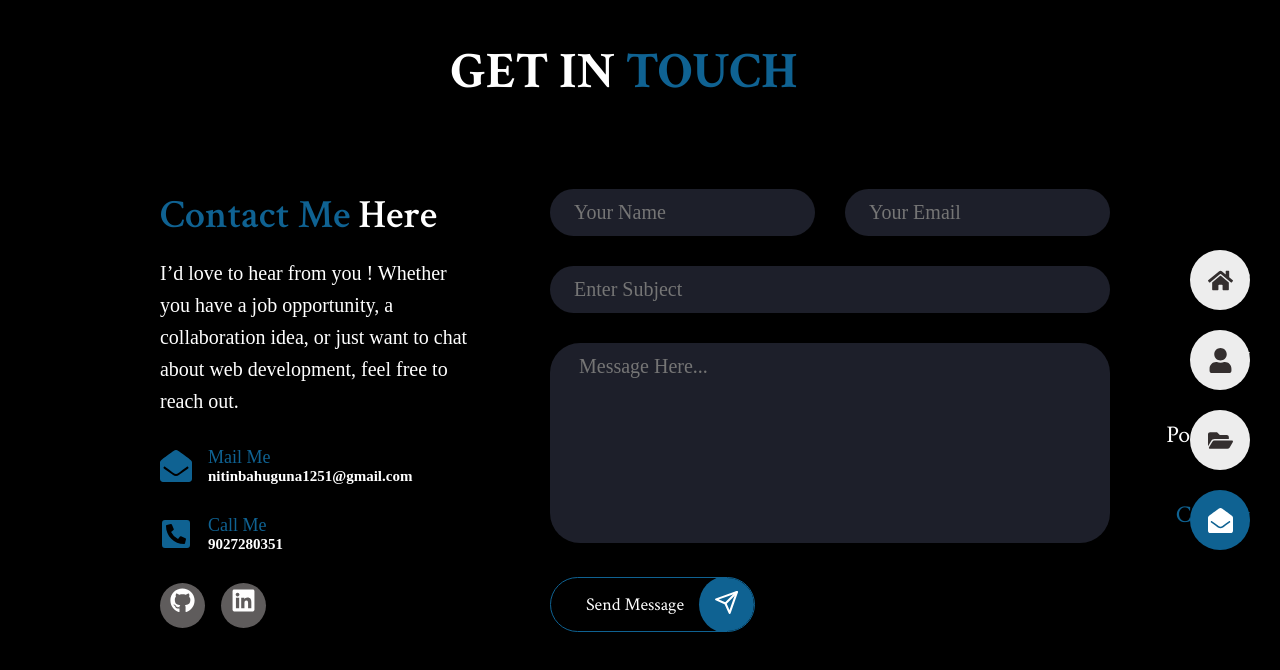
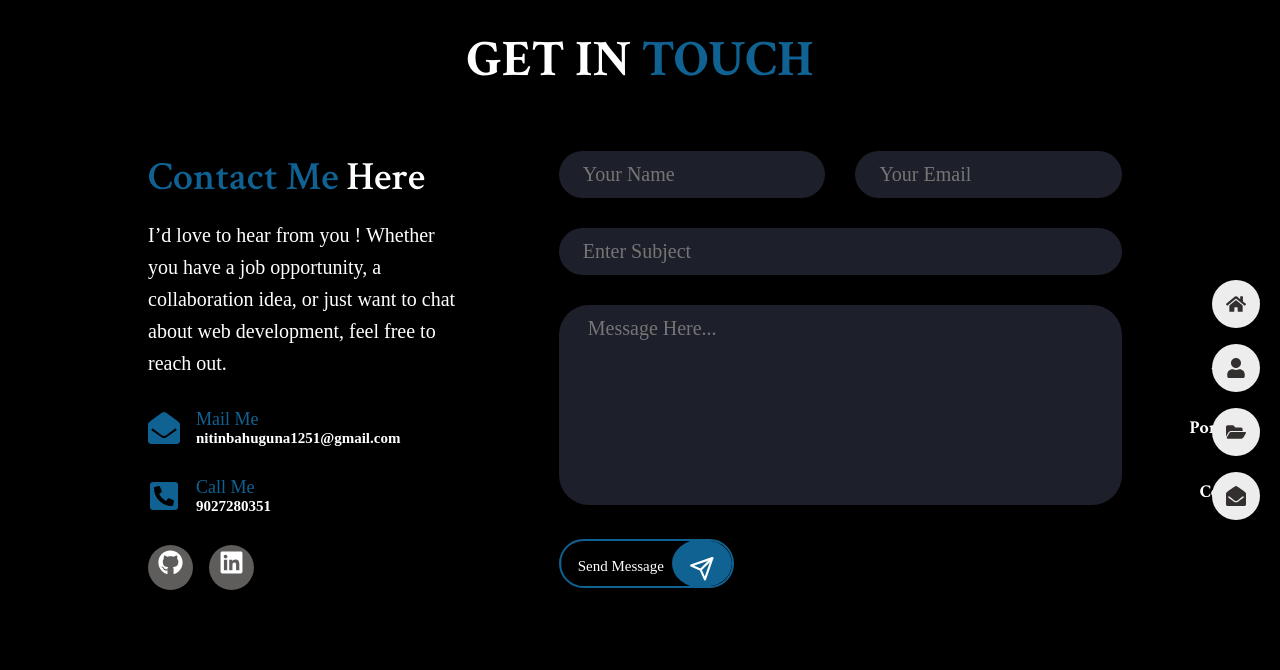
Before and after one commit to nitin-04/Personal-Portfolio, a React (Vite) app: page /contact in a window 1280 px wide. Shown: the top 670 px of the page. Built offline with nearby package versions, Linux system fonts and the light colour scheme; a web font is replaced by a local one.

Commit message:
refactor: improve layout and styling consistency across components

```diff
--- a/src/App.css
+++ b/src/App.css
@@ -1,4 +1,11 @@
 @import url('https://fonts.googleapis.com/css2?family=Crimson+Text:ital,wght@0,400;0,600;0,700;1,400;1,600;1,700&family=Playwrite+GB+S:ital,wght@0,100..400;1,100..400&display=swap');
+
+* {
+  margin: 0;
+  padding: 0;
+  box-sizing: border-box;
+  scroll-behavior: smooth;
+}
 
 
 :root {
@@ -33,13 +40,7 @@
   --weight-800: 800;
 }
 
-* {
-  margin: 0;
-  padding: 0;
-  box-sizing: border-box;
-  scroll-behavior: smooth;
 
-}
 
 /* Scrollbar */
 ::-webkit-scrollbar {
@@ -111,28 +112,28 @@ img {
 
 /* Resuable css */
 
-.container{
-  /* background-color: var(--first-color); */
-  max-width: 78.13%;
+.container {
+  max-width: 80%;
   margin-inline: auto;
-
+  /* background-color: #fff; */
 }
 
 .grid {
   display: grid;
-  gap: 30px;
+  gap: 5%;
 }
 
 .section {
-  padding-block: 3%;
+  padding-block: 2%;
 }
 
 .title {
   font-size: 4vw;
   font-weight: var(--weight-800);
   text-align: center;
-  margin: 0 2.5% 5% 0;
+  margin: 0 2% 3%;
 }
+
 
 span{
   color: var(--first-color);
@@ -142,16 +143,17 @@ span{
 .button {
   display: inline-block;
   color: var(--title-color);
-  border: 1px solid var(--first-color);
-  padding: 15px 70px 15px 35px;
-  border-radius: 35px;
-  font-family: var(--second-font);
+  border: 2px solid var(--first-color);
+  padding: 3% 12% 2% 3%;
+  border-radius: 50px;
+  font-family: var(--body-font);
   font-size: var(--small-font-size);
   font-weight: var(--weight-500);
   position: relative;
   overflow: hidden;
   transition: all 0.25s ease-in-out;
 }
+
 
 .button:hover {
   color: var(--text-white);
@@ -177,10 +179,10 @@ span{
   position: absolute;
   inset-block: -2px;
   right: 0;
-  width: 55px;
+  width: 60px;
   border-radius: 50%;
   color: var(--text-white);
-  font-size: var(--large-font-size);
+  font-size: 150%;
   text-align: center;
   line-height: 60px;
 }
--- a/src/components/Navbar.jsx
+++ b/src/components/Navbar.jsx
@@ -56,9 +56,6 @@ const Navbar = () => {
             </div>
 
             <div className={`${showMenu ? "nav__toggle animate-toggle" : "nav__toggle "}`} onClick={() => setShowMenu(!showMenu)}>
-                <span></span>
-                <span></span>
-                <span></span>
             </div>
         </nav>
     )
--- a/src/components/Resume.jsx
+++ b/src/components/Resume.jsx
@@ -4,13 +4,15 @@ import { FaDownload } from "react-icons/fa6";
 const Resume = () => {
 
     return (
-        <div className='button'>
+        <button className='button'>
             <a href="https://drive.google.com/file/d/1yjtXs0jze7pObiWrvZtcOPQ85Fvd-VHN/view" target='_blank' download="Nitin's Resume" >
                 <h3>Download CV</h3>
-                <span className="button__icon"><FaDownload /></span>
+                <span className="button__icon">
+                    <FaDownload />
+                </span>
             </a>
 
-        </div>
+        </button>
     );
 };
 
--- a/src/components/navbar.css
+++ b/src/components/navbar.css
@@ -4,8 +4,8 @@
     left: -100%;
     background-color: var(--container-color);
     width: 100%;
-    padding: 60px 30px;
-    transition: all 0.5s cubic-bezier(0.77, 0.2, 0.05, 1);
+    padding: 5% 2%;
+    transition: all 0.4s ease;
   }
 
   .show-menu {
@@ -15,93 +15,70 @@
   .nav__link {
     display: flex;
     align-items: center;
-    column-gap: 24px;
+    column-gap: 16px;
     border-bottom: 1px solid var(--border-color);
-    padding-block: 14px;
+    padding-block: 12px;
   }
 
   .nav__icon,
   .nav__name {
     color: var(--title-color);
-    font-size: 24px;
-}
-
-.nav__name {
-    font-weight: var(--weight-500);
-}
-
-.active-nav .nav__icon,
-.active-nav .nav__name {
-    color: var(--first-color);
+    font-size: 18px;
   }
 
   .nav__toggle {
     position: fixed;
-    top: 30px;
-    right: 30px;
-    width: 40px;
-    height: 40px;
-    border-radius: 5px;
+    top: 20px;
+    right: 20px;
+    width: 32px;
+    height: 32px;
+    border-radius: 4px;
     background-color: var(--container-color);
-    padding: 12px 10px;
+    padding: 8px;
   }
 
   .nav__toggle span {
     display: block;
-    width: 20px;
+    width: 16px;
     height: 2px;
     border-radius: 2px;
     background-color: var(--title-color);
-    margin-bottom: 5px;
-
+    margin-bottom: 4px;
   }
-
-.animate-toggle span:first-child {
-    transform: rotate(45deg) translate(6px, 4px);
-}
-
-.animate-toggle span:nth-child {
-    display: none;
-}
-
-.animate-toggle span:last-child {
-    transform: rotate(-45deg) translate(1px, 1px);
-}
-
 
   @media screen and (min-width: 1024px) {
     .nav__menu {
-        all: unset
+      all: unset;
     }
 
     .nav__toggle {
-        display: none
+      display: none;
     }
 
     .nav {
       position: fixed;
       inset-block: 0;
-        right: 30px;
+      right: 20px;
       display: flex;
       align-items: center;
     }
 
     .nav__item {
-        margin-block: 20px;
+      margin-block: 16px;
     }
 
     .nav__link {
       padding: 0;
       border-bottom: none;
       background-color: var(--container-color);
-        width: 60px;
-        height: 60px;
+      width: 48px;
+      height: 48px;
       border-radius: 50%;
       position: relative;
     }
 
     .nav__icon {
-        font-size: 25px;
+      font-size: 20px;
       margin-inline: auto;
       color: rgb(52, 47, 47);
     }
@@ -112,10 +89,10 @@
       right: 0;
       background-color: var(--first-color);
       height: 100%;
-        line-height: 50px;
-        padding-inline: 30px 25px;
-        border-radius: 30px;
-        font-size: 22px;
+      line-height: 40px;
+      padding-inline: 24px;
+      border-radius: 24px;
+      font-size: 16px;
       color: var(--text-white);
       opacity: 0;
       z-index: -1;
@@ -124,20 +101,9 @@
     }
 
     .nav__link:hover .nav__name {
-        right: 34px;
-        color: var(--text-white);
+      right: 24px;
       opacity: 1;
       visibility: visible;
-        border-radius: 30px 0 0 30px;
-    }
-
-    .nav__link:hover,
-    .active-nav {
-        background-color: var(--first-color);
-    }
-
-    .nav__link:hover .nav__icon,
-    .active-nav .nav__icon {
-        color: var(--text-white);
+      border-radius: 24px 0 0 24px;
     }
   }
--- a/src/pages/about/About.jsx
+++ b/src/pages/about/About.jsx
@@ -78,7 +78,7 @@ const About = () => {
 
       <section className="skills">
         <h1 className="section__subtitle subtitle__center"> My <span>Skills</span></h1>
-        <div className="skills__container grid">
+        <div className="skills__container ">
           <Skills skill='React' />
           <Skills skill='Node' />
           <Skills skill='Express' />
@@ -92,7 +92,6 @@ const About = () => {
           <Skills skill='Excel' />
           <Skills skill='HTML' />
           <Skills skill='CSS' />
-          {/* <Skills skill='Figma' /> */}
           <Skills skill='Vercel' />
           <Skills skill='Npm' />
           <Skills skill='Postman' />
--- a/src/pages/about/about.css
+++ b/src/pages/about/about.css
@@ -38,12 +38,13 @@
 
 .stats__box {
   border: 1px solid var(--border-color);
-  padding: 20px 30px 25px;
+  padding: 2% 3% 2.5%;
   border-radius: 5px;
+
 }
-.stats{
-  /* background-color: #fff; */
-  margin: 0 50px 250px 100px;
+
+.stats {
+  margin: 10% 4% 30% 8%;
 }
 
 .stats__no {
@@ -81,7 +82,7 @@
 .separator {
   border-top: 1px solid var(--border-color);
   max-width: 40%;
-  margin: 72px auto 56px;
+  margin: 60px auto 60px;
 }
 
 .subtitle__center {
@@ -91,15 +92,16 @@
 
 .skills {
   padding: 2.5%;
-  display: flex;
-  flex-direction: column;
-  align-items: center;
+  min-height: 100vh;
+
 }
 
 .skills__container {
   display: grid;
-  grid-template-columns: repeat(4, 1fr);
+  grid-template-columns: repeat(4, minmax(250px, 1fr));
+  gap: 20px;
   padding: 1%;
+  justify-items: stretch;
 }
 
 .SkillBox {
@@ -107,6 +109,7 @@
   flex-direction: column;
   align-items: center;
   justify-content: center;
+  box-sizing: border-box;
   font-size: 90px;
   background-color: #121212;
   color: #FFFFFF;
@@ -116,8 +119,8 @@
   box-shadow: 0 4px 12px rgba(0, 0, 0, 0.3);
   transition: transform 0.3s ease, box-shadow 0.3s ease, background-color 0.3s ease, color 0.3s ease;
   cursor: pointer;
-  width: 300px;
-  height: 200px;
+  width: 100%;
+  height: auto;
 }
 
 .SkillBox:hover {
--- a/src/pages/contact/Contact.jsx
+++ b/src/pages/contact/Contact.jsx
@@ -140,9 +140,9 @@ const Contact = () => {
                         />
                     </div>
 
-                    <button className="button" type="submit" disabled={status.loading}>
+                    <button className="send_button" type="submit" disabled={status.loading}>
                         <div className="msg">{status.loading ? "Sending..." : "Send Message"}</div>
-                        <span className="button__icon contact__button-icon">
+                        <span className="send_button__icon ">
                             <FiSend />
                         </span>
                     </button>
--- a/src/pages/contact/contact.css
+++ b/src/pages/contact/contact.css
@@ -106,13 +106,55 @@
 }
 
 .msg {
-    font-size: 18px;
+    font-size: var(--weight-600);
 }
 
-.contact__button-icon {
-    font-size: 25px;
-    line-height: 64px;
-}
+.send_button {
+    display: inline-block;
+    color: var(--title-color);
+    border: 2px solid var(--first-color);
+    padding: 3% 12% 2% 3%;
+    border-radius: 50px;
+    font-family: var(--body-font);
+    font-size: var(--small-font-size);
+    font-weight: var(--weight-500);
+    position: relative;
+    overflow: hidden;
+    transition: all 0.25s ease-in-out;
+  }
+
+
+  .send_button:hover {
+    color: var(--text-white);
+
+  }
+
+  .send_button::before {
+    content: '';
+    position: absolute;
+    inset: 0;
+    transform: translate(-100%);
+    background-color: var(--first-color);
+    z-index: -1;
+    transition: all 0.3s ease-out;
+  }
+
+  .send_button:hover::before{
+    transform: translateX(0);
+  }
+
+  .send_button__icon {
+    background-color: var(--first-color);
+    position: absolute;
+    inset-block: -2px;
+    right: 0;
+    width: 60px;
+    border-radius: 50%;
+    color: var(--text-white);
+    font-size: 170%;
+    text-align: center;
+    line-height: 70px;
+  }
 
 .status-message {
     margin-top: 10px;
--- a/src/pages/home/home.css
+++ b/src/pages/home/home.css
@@ -33,7 +33,7 @@
 
 .home__description {
     line-height: 2.125;
-    margin-block: 16px 32px;
+    margin-block: 10px 32px;
 }
 
 
```
Also changed, not shown: src/pages/home/Home.jsx (+5 -4 lines). Lines whose indentation alone changed are shown as unchanged.
